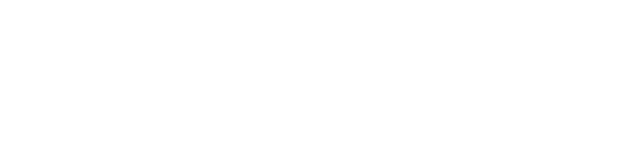
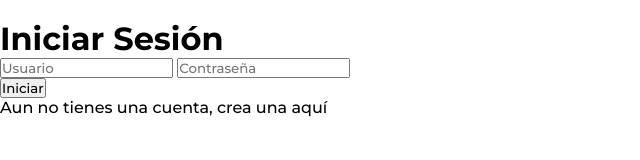
Before and after one commit to JUAN-BH/TheForestTemple, a website: page src/index.html in a window 1280 px wide. Shown: the whole page, without its empty margins (0-640 px from the left). Drawn offline with Linux system fonts and the light colour scheme.

Commit message:
agregando variables y empezando login

```diff
--- a/src/css/style.css
+++ b/src/css/style.css
@@ -1,4 +1,17 @@
+:root {
+  --backgoundGreen: linear-gradient(180deg, #46bc8b 0%, #264d5b 100%);
+  --activeBtn: #46bc8b;
+  --disableBtn: #91c2ae;
+  --greenTitle: #337b6f;
+  --greenText: #46bc8b;
+  --grayText: #7a7a7a;
+  --blueBar: #0983af;
+  --grenBar: #46bc8b;
+  --redBar: #951f5f;
+  --btnLimpearShadow: 0px 4px 4px rgba(0, 0, 0, 0.25);
+}
 * {
+  font-family: "Montserrat", sans-serif;
   margin: 0;
   padding: 0;
   box-sizing: border-box;
--- a/src/index.html
+++ b/src/index.html
@@ -4,7 +4,29 @@
     <meta charset="UTF-8" />
     <meta http-equiv="X-UA-Compatible" content="IE=edge" />
     <meta name="viewport" content="width=device-width, initial-scale=1.0" />
-    <title>Document</title>
+    <link rel="preconnect" href="https://fonts.googleapis.com" />
+    <link rel="preconnect" href="https://fonts.gstatic.com" crossorigin />
+    <link
+      href="https://fonts.googleapis.com/css2?family=Montserrat:wght@100;300;500;700&display=swap"
+      rel="stylesheet"
+    />
+    <link rel="stylesheet" href="./css/style.css" />
+    <title>Talentum</title>
   </head>
-  <body></body>
+  <body>
+    <div class="login">
+      <div class="logo">
+        <img src="" alt="" />
+      </div>
+      <div class="formLogin">
+        <h1>Iniciar Sesión</h1>
+        <form action="">
+          <input type="text" placeholder="Usuario" />
+          <input type="text" placeholder="Contraseña" />
+        </form>
+        <button>Iniciar</button>
+        <p>Aun no tienes una cuenta, crea una <span>aquí</span></p>
+      </div>
+    </div>
+  </body>
 </html>
```
